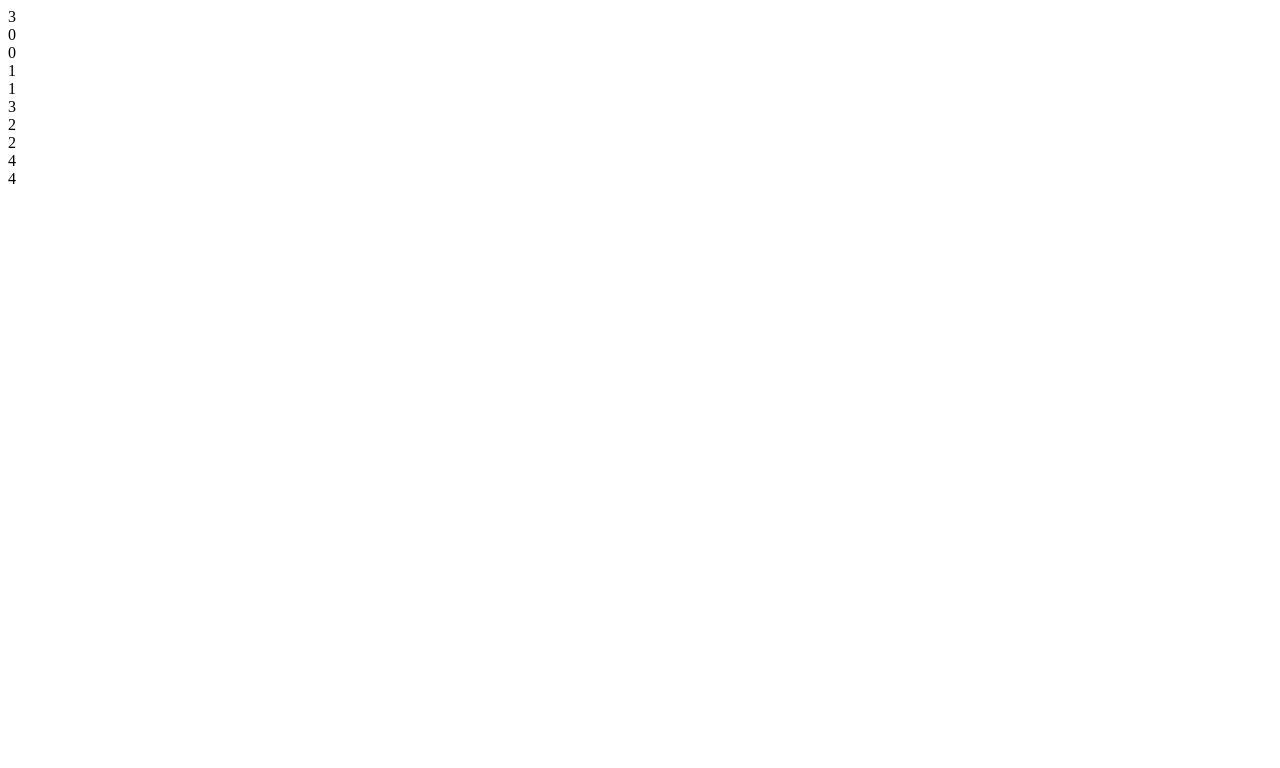
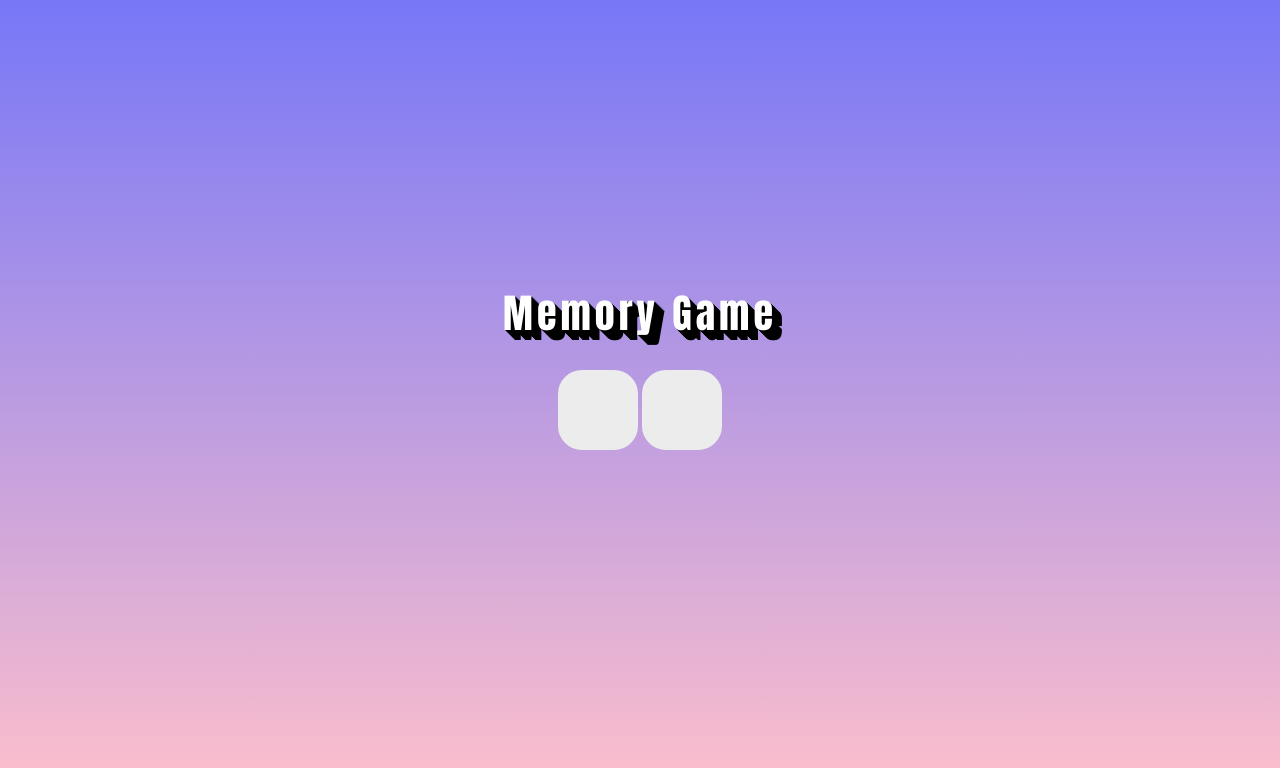
Before and after one commit to Tksi/react-memory-game-ts, a React (Create React App) app: page / in a window 1280 px wide. Shown: the top 768 px of the page. Built offline with nearby package versions, Linux system fonts and the light colour scheme.

Commit message:
[upd] done

```diff
--- a/public/index.html
+++ b/public/index.html
@@ -1,13 +1,15 @@
 <!DOCTYPE html>
-<html>
+<html lang="ja">
 
 <head>
-  <meta charset="utf-8" />
-  <title>React Tutorial</title>
+  <meta charset="UTF-8" />
+  <meta http-equiv="X-UA-Compatible" content="IE=edge" />
+  <meta name="viewport" content="width=device-width, initial-scale=1.0">
+  <title>Memory Game</title>
 </head>
 
 <body>
-  <div id="content" />
+  <div id="App"></div>
 </body>
 
 </html>
--- a/src/Game.tsx
+++ b/src/Game.tsx
@@ -1,15 +1,83 @@
 import { Card } from './Game/Card';
 import { useState, VFC } from 'react';
-import { generateCards } from './util/generateCards';
+import { initState } from './util/initState';
+
 export const Game: VFC = () => {
-  const [state, setState] = useState({
-    cards: generateCards(10),
-  });
+  const [cardState, setCardState] = useState(initState(2));
+
+  const handleClick = (i: number): void => {
+    const { className, clickedIndex, cardsValue, isClickable } = cardState;
+    if (isClickable === false || className[i] === 'card-match') return;
+
+    if (clickedIndex === null) {
+      // 1つ目のカードを選択した時
+      className[i] = 'card-front'; // カードを裏返す
+      setCardState({
+        ...cardState,
+        clickedIndex: i,
+        className,
+      });
+    }
+
+    //2つ目のカードを選択した時
+    else {
+      if (i === clickedIndex) return; // 1つ目に開いたカードだと何もしない
+
+      // 1つ目と2つ目の値が同じ時
+      if (cardsValue[clickedIndex] === cardsValue[i]) {
+        className[i] = 'card-match';
+        className[clickedIndex] = 'card-match';
+        setCardState({
+          ...cardState,
+          clickedIndex: null,
+          className,
+        });
+      }
+
+      // 1つ目を2つ目の値が違う時
+      else {
+        // カードを表にする
+        className[i] = 'card-unmatch';
+        className[clickedIndex] = 'card-unmatch';
+        setCardState({
+          ...cardState,
+          className,
+          isClickable: false,
+        });
+
+        // 1秒後に裏に戻す
+        setTimeout(() => {
+          className[i] = 'card-back';
+          className[clickedIndex] = 'card-back';
+          setCardState({
+            ...cardState,
+            clickedIndex: null,
+            className,
+            isClickable: true,
+          });
+        }, 1000);
+      }
+    }
+
+    //　クリア時、カードを2つ増やして初期化
+    if (className.every((v) => v === 'card-match')) {
+      setTimeout(() => {
+        setCardState(initState(className.length + 2));
+      }, 1000);
+    }
+  };
 
   return (
     <>
-      {state.cards.map((cardValue, i) => {
-        return <Card key={i} value={cardValue} />;
+      {cardState.cardsValue.map((cardValue, i) => {
+        return (
+          <Card
+            key={i}
+            value={cardValue}
+            onClick={() => handleClick(i)}
+            className={cardState.className[i]}
+          />
+        );
       })}
     </>
   );
--- a/src/Game/Card.tsx
+++ b/src/Game/Card.tsx
@@ -1,9 +1,15 @@
 import { VFC } from 'react';
 
 type Props = {
-  value: string;
+  value: number;
+  className: string;
+  onClick: Function;
 };
 
 export const Card: VFC<Props> = (props) => {
-  return <div>{props.value}</div>;
+  return (
+    <div className={props.className} onClick={() => props.onClick()}>
+      {props.value}
+    </div>
+  );
 };
--- /dev/null
+++ b/src/index.css
@@ -0,0 +1,83 @@
+*,
+*::before,
+*::after {
+  margin: 0;
+  padding: 0;
+  box-sizing: border-box;
+}
+
+body {
+  background: linear-gradient(rgb(119, 119, 247), rgb(255, 192, 203));
+  height: 100vh;
+}
+
+#App {
+  height: 95vh;
+  display: flex;
+  justify-content: center;
+  align-items: center;
+  flex-direction: column;
+}
+
+header {
+  letter-spacing: 0.25rem;
+  text-align: center;
+  font-family: Impact, Haettenschweiler, 'Arial Narrow Bold', sans-serif;
+  font-size: 2.5rem;
+  color: white;
+  text-shadow: black 1px 1px, black 2px 2px, black 3px 3px, black 4px 4px,
+    black 5px 5px, black 6px 6px, black 7px 7px, black 8px 8px, black 9px 9px,
+    black 10px 10px;
+}
+
+main {
+  margin: 25px;
+  max-width: 400px;
+  display: flex;
+  justify-content: center;
+  flex-wrap: wrap;
+}
+
+main > div {
+  font-family: 'Courier New', Courier, monospace;
+  font-weight: bold;
+  font-size: 3rem;
+  width: 5rem;
+  height: 5rem;
+  line-height: 4.25rem;
+  margin: 0.1rem;
+  border-radius: 30%;
+  text-align: center;
+  user-select: none;
+}
+
+.card-front {
+  background-color: #ffffff;
+  color: black;
+  border: 10px solid white;
+}
+
+.card-back {
+  background-color: #ececec;
+  color: transparent;
+  border: 10px solid #ececec;
+}
+
+.card-back:hover {
+  border: 10px solid rgb(255, 255, 255);
+}
+
+.card-match {
+  border: 10px solid #3bdf5f;
+  background-color: white;
+}
+
+.card-unmatch {
+  border: 10px solid #fd5944;
+  background-color: white;
+}
+
+.score {
+  font-size: 3rem;
+  color: white;
+}
--- a/src/index.tsx
+++ b/src/index.tsx
@@ -1,4 +1,13 @@
 import { render } from 'react-dom';
 import { Game } from './Game';
+import './index.css';
 
-render(<Game />, document.querySelector('#content'));
+render(
+  <>
+    <header>Memory Game</header>
+    <main>
+      <Game />
+    </main>
+  </>,
+  document.querySelector('#App')
+);
--- a/src/util/generateCards.ts
+++ /dev/null
@@ -1,10 +0,0 @@
-export const generateCards = (len: number): string[] => {
-  const arr = [...Array((len / 2) | 0).keys(), ...Array((len / 2) | 0).keys()];
-  return shuffleArr(arr).map((v) => String(v));
-};
-
-const shuffleArr = (arr: any[]): any[] =>
-  arr
-    .map((v) => [Math.random(), v])
-    .sort(([a], [b]) => a - b)
-    .map((v) => v[1]);
--- /dev/null
+++ b/src/util/initState.ts
@@ -0,0 +1,26 @@
+type InitState = (len: number) => {
+  clickedIndex: number | null;
+  cardsValue: number[];
+  className: string[];
+  isClickable: boolean;
+};
+
+export const initState: InitState = (len) => {
+  return {
+    clickedIndex: null,
+    cardsValue: generateCards(len),
+    className: Array(len).fill('card-back'),
+    isClickable: true,
+  };
+};
+
+const generateCards = (len: number): number[] => {
+  const arr = [...Array((len / 2) | 0).keys(), ...Array((len / 2) | 0).keys()];
+  return shuffleArr(arr);
+};
+
+const shuffleArr = (arr: any[]): any[] =>
+  arr
+    .map((v) => [Math.random(), v])
+    .sort(([a], [b]) => a - b)
+    .map((v) => v[1]);
```
